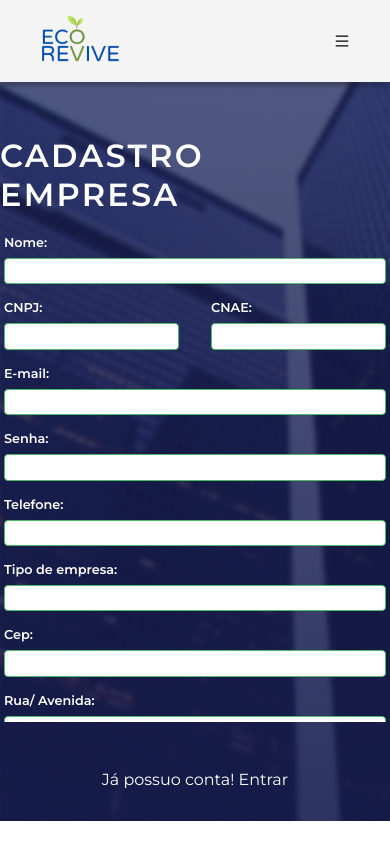
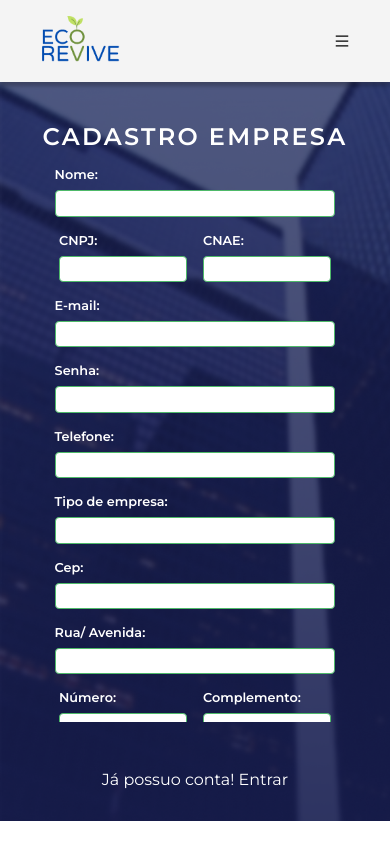
Before and after one commit to dEgito/EcoRevive, a React (Create React App) app in the folder eco-revive/: page /empresas in a window 390 px wide. Built offline with nearby package versions, Linux system fonts and the light colour scheme.

Commit message:
fix: correção responsividade cadastro empresa

```diff
--- a/eco-revive/src/pages/register/style.js
+++ b/eco-revive/src/pages/register/style.js
@@ -35,6 +35,13 @@ export const Content = styled.div`
   background-image: url(${Background});
   background-size: cover;
   background-repeat: no-repeat;
+
+  @media (max-width: 399px) {
+    h1 {
+      font-size: 1.5rem;
+      margin: 0.5rem 0 1rem 0;
+    }
+  }
 
   form {
     display: flex;
--- a/eco-revive/src/pages/registerCompany/company.js
+++ b/eco-revive/src/pages/registerCompany/company.js
@@ -12,7 +12,13 @@ import Button from "../../components/button/index";
 import InternalNavbar from "../../components/internalNavbar/navbar";
 
 // Styles
-import { Div, ButtonBox, Container, Content, InputContent } from "./style";
+import {
+  ContainerSmal,
+  ButtonBox,
+  Container,
+  Content,
+  InputContent,
+} from "./style";
 
 // Assets
 import Logo from "../../assets/Logo320.png";
@@ -37,7 +43,8 @@ function RegisterCompany() {
 
   function handleSubmit(e) {
     e.preventDefault();
-       api.post("/company", {
+    api
+      .post("/company", {
         comp_name: compName,
         comp_cnpj: compCnpj,
         comp_cnae: compCnae,
@@ -54,10 +61,10 @@ function RegisterCompany() {
         comp_addrress_complement: compAddressComplement,
       })
       .then((response) => {
-        if (token){
-          history("/home")
-        }else{
-           history("/loginCompany")
+        if (token) {
+          history("/home");
+        } else {
+          history("/loginCompany");
         }
 
         if (response.data.message.errors) {
@@ -69,7 +76,6 @@ function RegisterCompany() {
         console.log(error);
         return alert("Empresa Não Cadastrada");
       });
-
   }
 
   return (
@@ -88,8 +94,8 @@ function RegisterCompany() {
               />
             </InputContent>
 
-            <Div>
-              <InputContent category={"secundary"}>
+            <ContainerSmal size={"small"}>
+              <InputContent category={"small"}>
                 <label htmlFor="compCnpj">CNPJ:</label>
                 <input
                   type="text"
@@ -98,7 +104,7 @@ function RegisterCompany() {
                 />
               </InputContent>
 
-              <InputContent category={"secundary"}>
+              <InputContent category={"small"}>
                 <label htmlFor="compCnae">CNAE:</label>
                 <input
                   type="text"
@@ -106,7 +112,7 @@ function RegisterCompany() {
                   onChange={(e) => setCompCnae(e.target.value)}
                 />
               </InputContent>
-            </Div>
+            </ContainerSmal>
             <InputContent category={"secundary"}>
               <label htmlFor="email">E-mail:</label>
               <input
@@ -161,8 +167,8 @@ function RegisterCompany() {
               />
             </InputContent>
 
-            <Div size={"small"}>
-              <InputContent category={"secundary"}>
+            <ContainerSmal size={"small"}>
+              <InputContent category={"small"}>
                 <label htmlFor="CompAddressNumber">Número:</label>
                 <input
                   type="text"
@@ -171,7 +177,7 @@ function RegisterCompany() {
                 />
               </InputContent>
 
-              <InputContent category={"secundary"}>
+              <InputContent category={"small"}>
                 <label htmlFor="CompAddressComplement">Complemento:</label>
                 <input
                   type="text"
@@ -179,7 +185,7 @@ function RegisterCompany() {
                   onChange={(e) => setCompAddressComplement(e.target.value)}
                 />
               </InputContent>
-            </Div>
+            </ContainerSmal>
 
             <InputContent category={"secundary"}>
               <label htmlFor="CompAddressDiscrict">Bairro:</label>
@@ -190,8 +196,8 @@ function RegisterCompany() {
               />
             </InputContent>
 
-            <Div size={"small"}>
-              <InputContent category={"secundary"}>
+            <ContainerSmal size={"small"}>
+              <InputContent category={"small"}>
                 <label htmlFor="CompAddressCity">Cidade:</label>
                 <input
                   type="text"
@@ -200,7 +206,7 @@ function RegisterCompany() {
                 />
               </InputContent>
 
-              <InputContent category={"secundary"}>
+              <InputContent category={"small"}>
                 <label htmlFor="CompAddressState">Estado:</label>
                 <input
                   type="text"
@@ -208,7 +214,7 @@ function RegisterCompany() {
                   onChange={(e) => setCompAddressState(e.target.value)}
                 />
               </InputContent>
-            </Div>
+            </ContainerSmal>
             <ButtonBox>
               <Button category={"primary"} type={"submit"}>
                 Cadastrar
@@ -217,12 +223,12 @@ function RegisterCompany() {
           </form>
           <div>
             {token ? null : (
-            <ButtonBox>
-              <Link to={"/loginCompany"}>
-                <a href="#">Já possuo conta! Entrar</a>
-              </Link>
-            </ButtonBox>
-            ) }
+              <ButtonBox>
+                <Link to={"/loginCompany"}>
+                  <a href="#">Já possuo conta! Entrar</a>
+                </Link>
+              </ButtonBox>
+            )}
           </div>
         </Content>
 
--- a/eco-revive/src/pages/registerCompany/style.js
+++ b/eco-revive/src/pages/registerCompany/style.js
@@ -36,6 +36,13 @@ export const Content = styled.div`
   background-size: cover;
   background-repeat: no-repeat;
 
+  @media (max-width: 399px) {
+    h1 {
+      font-size: 1.5rem;
+      margin: 0.5rem 0 1rem 0;
+    }
+  }
+
   form {
     display: flex;
     flex-direction: column;
@@ -43,6 +50,12 @@ export const Content = styled.div`
     padding: 0 1rem;
     margin-bottom: 2rem;
     overflow-y: scroll;
+
+    @media (max-width: 399px) {
+      align-items: center;
+      overflow-x: hidden;
+      width: 80%;
+    }
 
     &::-webkit-scrollbar-track {
       background-color: var(--gray-600);
@@ -97,9 +110,14 @@ export const InputContent = styled.div`
     font-weight: 600;
 
     color: ${(props) => {
-      return props.category === "secundary"
-        ? "var(--white)"
-        : "var(--green-700)";
+      switch (props.category) {
+        case "secundary":
+          return "var(--white)";
+        case "small":
+          return " var(--white)";
+        default:
+          return "var(--green-700)";
+      }
     }};
   }
 
@@ -107,21 +125,41 @@ export const InputContent = styled.div`
     border: 1px solid var(--green-500);
     min-height: 1.4rem;
     resize: none;
+    border-radius: 0.25rem;
+
+    @media (max-width: 399px) {
+      max-width: ${(props) => {
+        return props.category === "small" ? "100%" : "unset";
+      }};
+    }
 
     @media (max-width: 600px) {
       margin-bottom: 0;
     }
+  }
 
-    border-radius: 0.25rem;
+  @media (max-width: 399px) {
+    width: 100%;
+    max-width: ${(props) => {
+      return props.category === "small" ? "8rem" : "90%";
+    }};
   }
 `;
 
-export const Div = styled.div`
+export const ContainerSmal = styled.div`
   display: flex;
   flex-direction: row;
   gap: 2rem;
+  width: 50%;
 
-  width: 50%;
+  @media (max-width: 399px) {
+    width: 100%;
+    max-width: 90%;
+    justify-content: ${(props) => {
+      return props.size === "small" ? "center" : "unset";
+    }};
+    gap: 1rem;
+  }
 `;
 
 export const ButtonBox = styled.div`
```
